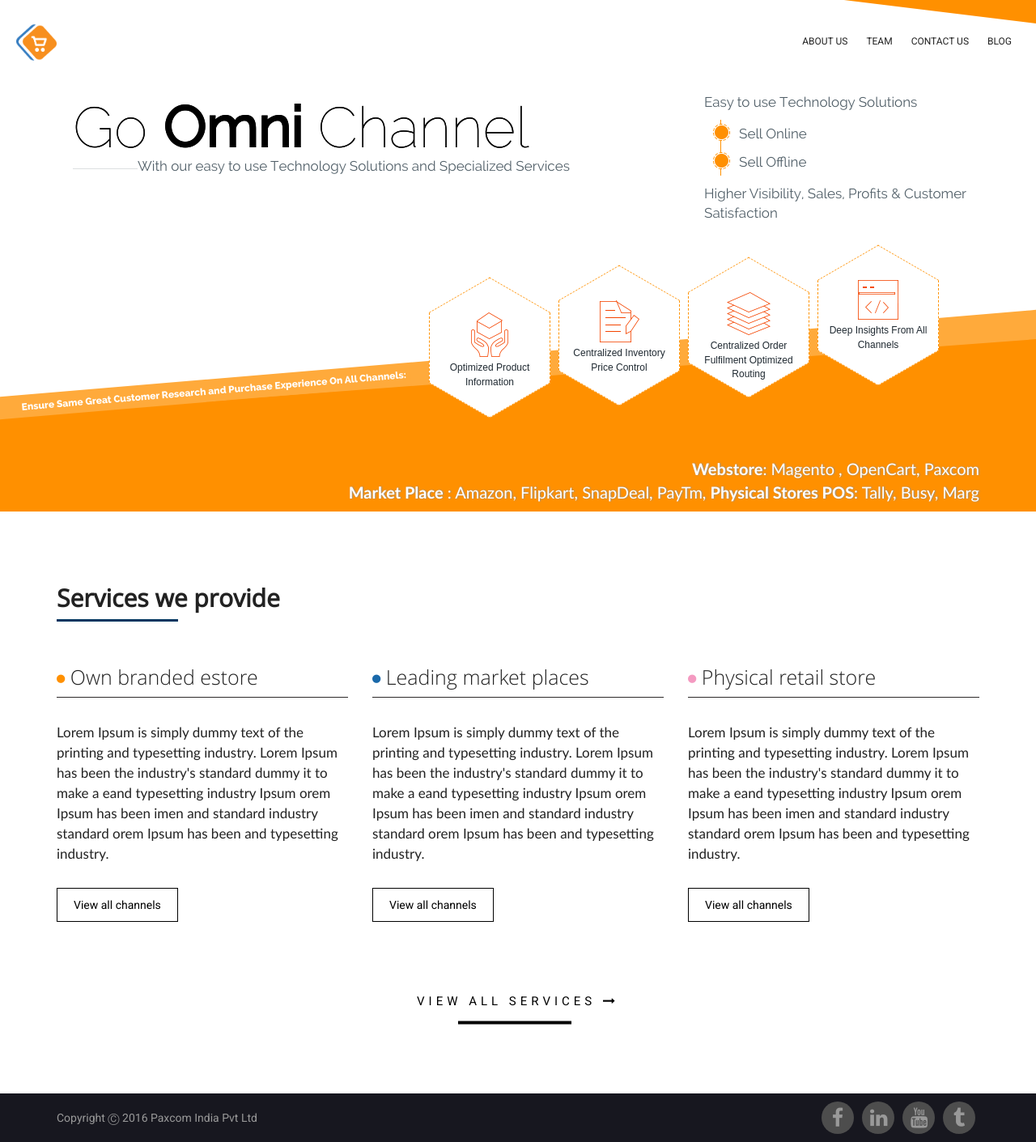
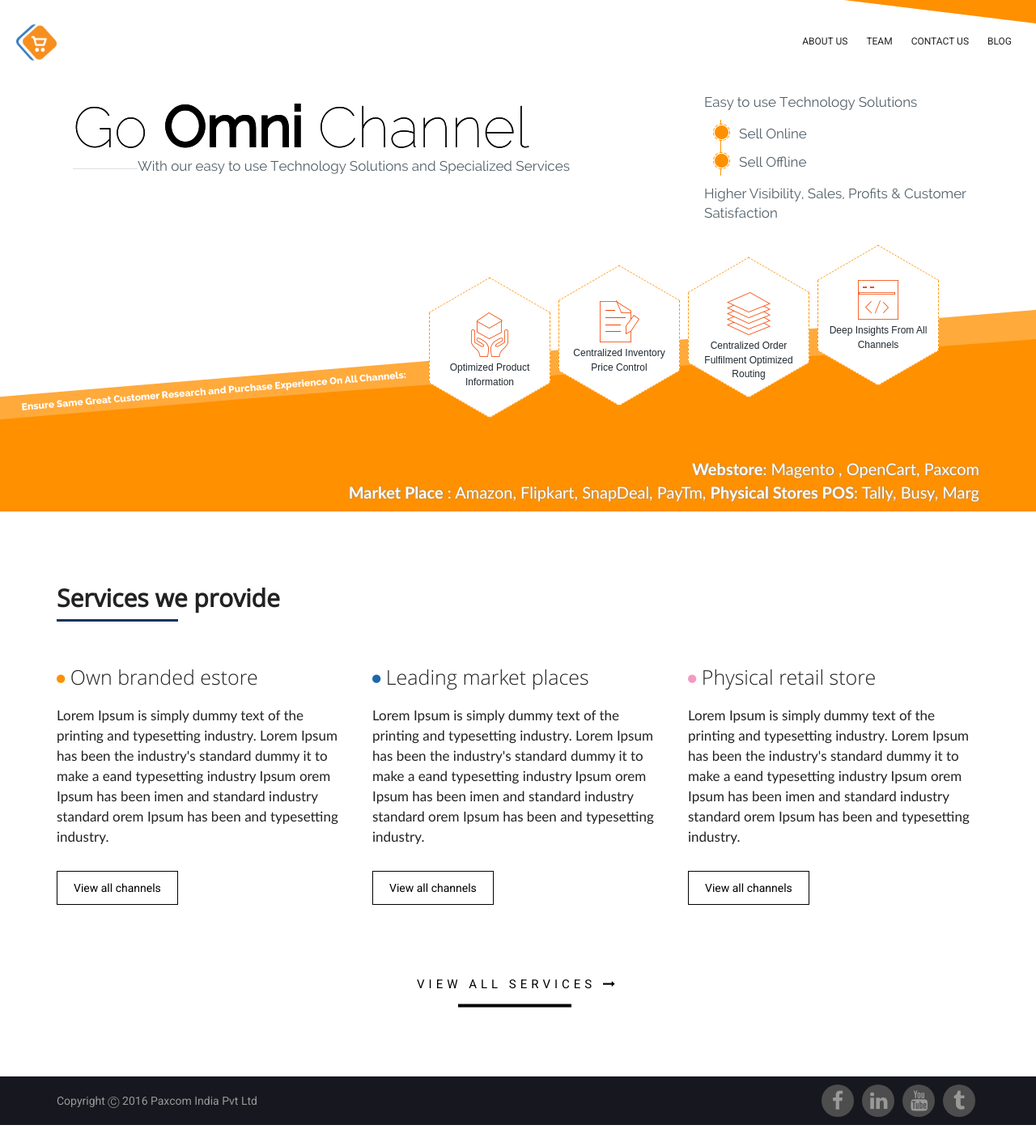
Before and after one commit to paxcom/paxcom.github.io, a Jekyll site: the page built from index.md, in a window 1280 px wide. Shown: the whole page at 81% size. Built offline with Jekyll 4.4.1, drawn with Linux system fonts in a browser that asks for light colours; comment, search, counter and statistics services are not loaded; after the commit the page ends 1390 px from its top, so only the background shows below that.

Commit message:
update css and add contact us form

```diff
--- a/_includes/footer-paxcom.html
+++ b/_includes/footer-paxcom.html
@@ -1,9 +1,9 @@
-<div class="footer-outter">
+<div class="products-info-outer">
 
 
-<div class="container footer-paxcom">
+<div class="container products-icon">
 
-	<ul class="footer-nav ">
+	<ul class="icons-group ">
     	<li> <a href="{{ site.baseurl }}/insights"  target="_blank"> <img src="{{ site.baseurl }}/images/deep-insights-from-all-channels-icon.png" alt="Deep Insights from all Channels icon"><br>
           Deep Insights From
 All Channels </a> </li>
@@ -28,15 +28,15 @@
 </div>
 
 
-<div class="bg skew-neg">
+<div class="bg ">
   <!-- <div class="mountain "> </div>
     <div class="mountain-three"> </div>-->
-  <div class="container-fluid  footer-info skew-pos">
+  <div class="container-fluid  product-text-info ">
    	<div class="top-text">Ensure Same Great Customer Research and Purchase Experience On All Channels:</div>
     <div class="container">
 
       <div class="clearfix"></div>
-      <div class="footer-webstore"><strong>Webstore</strong>: Magento , OpenCart, Paxcom<br>
+      <div class="webstore"><strong>Webstore</strong>: Magento , OpenCart, Paxcom<br>
         <strong>Market Place</strong> : Amazon, Flipkart, SnapDeal, PayTm, <strong>Physical Stores POS</strong>: Tally, Busy, Marg </div>
       <div class="clearfix"></div>
     </div>
--- a/_includes/services-paxcom.html
+++ b/_includes/services-paxcom.html
@@ -6,15 +6,15 @@
 </div>
 <div class="row top-space">
 <div class="col-md-4 col-sm-12 col-xs-12 "><h3><i class="fa fa-circle icon-org"></i> Own branded estore</h3>
-<div class="border-line"></div>
+
 <p>Lorem Ipsum is simply dummy text of the printing and typesetting industry. Lorem Ipsum has been the industry's standard dummy it to make a eand typesetting industry Ipsum  orem Ipsum has been imen and standard industry standard orem Ipsum has been and typesetting industry. </p>
 <div class="btn-view-channel"><a href="#">View all channels</a></div></div>
 <div class="col-md-4 col-sm-12 col-xs-12"><h3> <i class="fa fa-circle icon-blue"></i> Leading market places</h3>
-<div class="border-line"></div>
+
 <p>Lorem Ipsum is simply dummy text of the printing and typesetting industry. Lorem Ipsum has been the industry's standard dummy it to make a eand typesetting industry Ipsum  orem Ipsum has been imen and standard industry standard orem Ipsum has been and typesetting industry. </p>
 <div class="btn-view-channel"><a href="#">View all channels</a></div></div>
 <div class="col-md-4 col-sm-12 col-xs-12"><h3> <i class="fa fa-circle icon-pink"></i> Physical retail store</h3>
-<div class="border-line"></div>
+
 <p>Lorem Ipsum is simply dummy text of the printing and typesetting industry. Lorem Ipsum has been the industry's standard dummy it to make a eand typesetting industry Ipsum  orem Ipsum has been imen and standard industry standard orem Ipsum has been and typesetting industry. </p>
 <div class="btn-view-channel"><a href="#">View all channels</a></div></div>
 </div>
--- a/css/style.css
+++ b/css/style.css
@@ -1011,7 +1011,7 @@
 	text-align: center;
 	text-transform: uppercase;
 }
-.footer-outter {
+.products-info-outer {
 	bottom: 0px;
 	width: 100%;
 	position: relative;
@@ -1019,7 +1019,7 @@
 	overflow-y:visible;
 	padding-top:60px;
 }
-.footer-paxcom {
+.products-icon {
 
 	position: relative;
 	z-index: 10;
@@ -1046,10 +1046,10 @@
     z-index: 10;
 }
 
-ul.footer-nav {
+ul.icons-group {
 	width: 100%
 }
-ul.footer-nav li {
+ul.icons-group li {
 	float: right;
 	display: inline-block;
 	margin-right: 10px;
@@ -1060,7 +1060,7 @@
 	border-left: dashed 1px #ff9306;
 	border-right: dashed 1px #ff9306;
 }
-ul.footer-nav li a {
+ul.icons-group li a {
 	text-align: center;
 	display: block;
 	z-index: 11111;
@@ -1071,13 +1071,13 @@
 	font-family:arial;
 	font-weight:500;
 }
-ul.footer-nav li a img {
+ul.icons-group li a img {
 	margin-bottom: 5px
 }
-ul.footer-nav li a:hover {
+ul.icons-group li a:hover {
 	color: #f34217
 }
-ul.footer-nav li:before, ul.footer-nav li:after {
+ul.icons-group li:before, ul.icons-group li:after {
 	content: "";
 	position: absolute;
 	z-index: 1;
@@ -1089,30 +1089,30 @@
 	background-color: inherit;
 	left: 20.9670px;
 }
-ul.footer-nav li:before {
+ul.icons-group li:before {
 	top: -53.0330px;
 	border-top: dashed 1.4142px #ff9306;
 	border-right: dashed 1.4142px #ff9306;
 }
-ul.footer-nav li:after {
+ul.icons-group li:after {
 	bottom: -53.0330px;
 	border-bottom: dashed 1.4142px #ff9306;
 	border-left: dashed 1.4142px #ff9306;
 }
-ul.footer-nav li:nth-child(4) {
+ul.icons-group li:nth-child(4) {
 	top: 115px;
 }
-ul.footer-nav li:nth-child(3) {
+ul.icons-group li:nth-child(3) {
 	top: 100px;
 }
-ul.footer-nav li:nth-child(2) {
+ul.icons-group li:nth-child(2) {
 	top:90px;
 }
-ul.footer-nav li:nth-child(1) {
+ul.icons-group li:nth-child(1) {
 	top: 75px;
 	margin-right: 50px;
 }
-.footer-webstore {
+.webstore {
 	color: #fff;
 	font-family: 'calibri';
 	font-size: 20px;
@@ -1123,7 +1123,7 @@
 	text-shadow: 1px 0px 2px #929292;
 }
 .footer-bottom{position:absolute; bottom:0px;}
-.footer-webstore strong {
+.webstore strong {
 	font-weight: 600;
 	}
 
@@ -1277,7 +1277,7 @@
 	border-right: 25px solid transparent;
 	border-top: 25px solid #ceeaf6;
 }
-.footer-info {
+.product-text-info {
 	background: #ff9000 none repeat scroll 0 0;
 	 margin-top: 75px;
     padding-bottom: 10px;
@@ -1286,8 +1286,11 @@
 
 
 .about-us h1, .contact-us h1, .about-us h2, .contact-us h2 { color:#1a69aa; padding-top:30px; line-height:30px; font-size:24px; clear:both;}
-.contact-us{ }
-.contact-us label{ color:#000000; font-weight:normal; }
+.contact-us{  }
+.contact-us-from {background-color:#f4f4f4; padding:15px;}
+.contact-us-from label{ color:#000000; font-weight:normal; }
+
+.contact-us-from input, .contact-us textarea{ border-radius:0px;}
 
 .our-team{}
 
@@ -1321,9 +1324,9 @@
   content:"*";color:red;
 }
 
-.mail-icon{ height:40px; width:40px; float:left; border-radius:50px; background-color:#367ec3; color:#fff; text-align:center; font-size:20px; padding:5px 0 0 0;  }
-
-.email{ color:#367ec3; padding:10px 10px; float:left;}
+.mail-icon{ height:30px; width:30px; float:left; border-radius:50px; background-color:#367ec3; color:#fff; text-align:center; font-size:15px; padding:5px 0 0 0;  }
+
+.email{ color:#367ec3; padding:5px 10px; float:left;}
 
 .sidebar {
     background: none repeat scroll 0 0 #fafafa;
@@ -1405,7 +1408,7 @@
 	.team-list-outer{ height:500px; }
 
 
-ul.footer-nav li {
+ul.icons-group li {
 	float: right;
 	display: inline-block;
 	margin-right: 10px;
@@ -1416,7 +1419,7 @@
 	border-left: dashed 1px #ff9306;
 	border-right: dashed 1px #ff9306;
 }
-ul.footer-nav li a {
+ul.icons-group li a {
 	text-align: center;
 	display: block;
 	z-index: 11111;
@@ -1427,13 +1430,13 @@
 	font-family:arial;
 	font-weight:500;
 }
-ul.footer-nav li a img {
+ul.icons-group li a img {
 	margin-bottom: 5px
 }
-ul.footer-nav li a:hover {
+ul.icons-group li a:hover {
 	color: #f34217
 }
-ul.footer-nav li:before, ul.footer-nav li:after {
+ul.icons-group li:before, ul.icons-group li:after {
 	content: "";
 	position: absolute;
 	z-index: 1;
@@ -1445,26 +1448,26 @@
 	background-color: inherit;
 	left: 20.9670px;
 }
-ul.footer-nav li:before {
+ul.icons-group li:before {
 	top: -53.0330px;
 	border-top: dashed 1.4142px #ff9306;
 	border-right: dashed 1.4142px #ff9306;
 }
-ul.footer-nav li:after {
+ul.icons-group li:after {
 	bottom: -53.0330px;
 	border-bottom: dashed 1.4142px #ff9306;
 	border-left: dashed 1.4142px #ff9306;
 }
-ul.footer-nav li:nth-child(4) {
+ul.icons-group li:nth-child(4) {
 	top: 100px;
 }
-ul.footer-nav li:nth-child(3) {
+ul.icons-group li:nth-child(3) {
 	top: 80px;
 }
-ul.footer-nav li:nth-child(2) {
+ul.icons-group li:nth-child(2) {
 	top: 60px;
 }
-ul.footer-nav li:nth-child(1) {
+ul.icons-group li:nth-child(1) {
 	top: 50px;
 	margin-right: -20px;
 }
@@ -1514,7 +1517,7 @@
 
 
 .navbar-default .navbar-toggle .icon-bar{ background-color:#FFFFFF;}
-.footer-webstore{ text-align:left;}
+.webstore{ text-align:left;}
 
 
 .top-nav-bar ul{ height:30px; padding-top:6px;}
@@ -1527,7 +1530,7 @@
 	display: none;
 }
 
-.footer-paxcom{ width:660px;}
+.products-icon{ width:660px;}
 .top-text{ width:100%;}
 
 .paxcom-into-text{ font-size:50px;}
@@ -1707,32 +1710,32 @@
 z-index: 10;
 }
 
-.footer-info {
+.product-text-info {
 	background: #ff9000 none repeat scroll 0 0;
 	 margin-top: 75px;
     padding-bottom: 10px;
     padding-top:0;
 }
-ul.footer-nav li:nth-child(4) {
+ul.icons-group li:nth-child(4) {
 	top: 80px !important; margin-left:5px;
 }
-ul.footer-nav li:nth-child(3) {
+ul.icons-group li:nth-child(3) {
 	top: 80px !important; margin-left:5px;
 }
-ul.footer-nav li:nth-child(2) {
+ul.icons-group li:nth-child(2) {
 	top: 80px !important; margin-left:5px;
 }
-ul.footer-nav li:nth-child(1) {
+ul.icons-group li:nth-child(1) {
 	top: 80px !important;
 	margin-right: 0; margin-left:5px;
 }
 
-ul.footer-nav li{  margin:0 auto 100px auto; text-align:center; }
+ul.icons-group li{  margin:0 auto 100px auto; text-align:center; }
 
 
 
 body{ overflow:scroll; height: inherit;}
-.footer-outter{
+.products-info-outer{
 width: 100%;
 
 overflow-x: hidden;
@@ -1741,8 +1744,8 @@
 position: relative; bottom:auto;}
 
 
- .footer-info{ padding:0px;}
-  .footer-info .container{ width:100%; padding:15px;}
+ .product-text-info{ padding:0px;}
+  .product-text-info .container{ width:100%; padding:15px;}
  .top-text{ padding-left:15px;}
 
   .paxcom-into-text em:before{ display:none; }
@@ -1790,8 +1793,8 @@
 footer ul.social-icon{ float:none !important; margin:0 auto; }
 footer ul.social-icon li{ margin:10px 5px;}
 
-.footer-webstore{ text-align:left;}
-.footer-paxcom{ width:180px; margin:auto;}
+.webstore{ text-align:left;}
+.products-icon{ width:180px; margin:auto;}
 
 .paxcom-into-text{ font-size:40px;}
 .nav-style .navbar-collapse {
@@ -1802,7 +1805,7 @@
 	height: auto !important;
 	width: 100%;
 }
-ul.footer-nav{ max-width:150px; margin:auto;}
+ul.icons-group{ max-width:150px; margin:auto;}
 
 .top-nav-bar ul li{ display:block; float:right; background-color:#000000; width:100%; clear:both;}
 .top-nav-bar ul li a:hover{ color:#377fc2; }
@@ -1821,9 +1824,9 @@
  .paxcom-into-text em:before{ display:none; }
  .paxcom-into-text em{padding-left:0; text-align:left;}
 
- .footer-info{ padding:0px;}
-
- .footer-info .container{ width:100%;}
+ .product-text-info{ padding:0px;}
+
+ .product-text-info .container{ width:100%;}
  .top-text{ padding-left:15px;}
 
 
```
Also changed, not shown: _includes/contactUs.html (+7 -4 lines).
